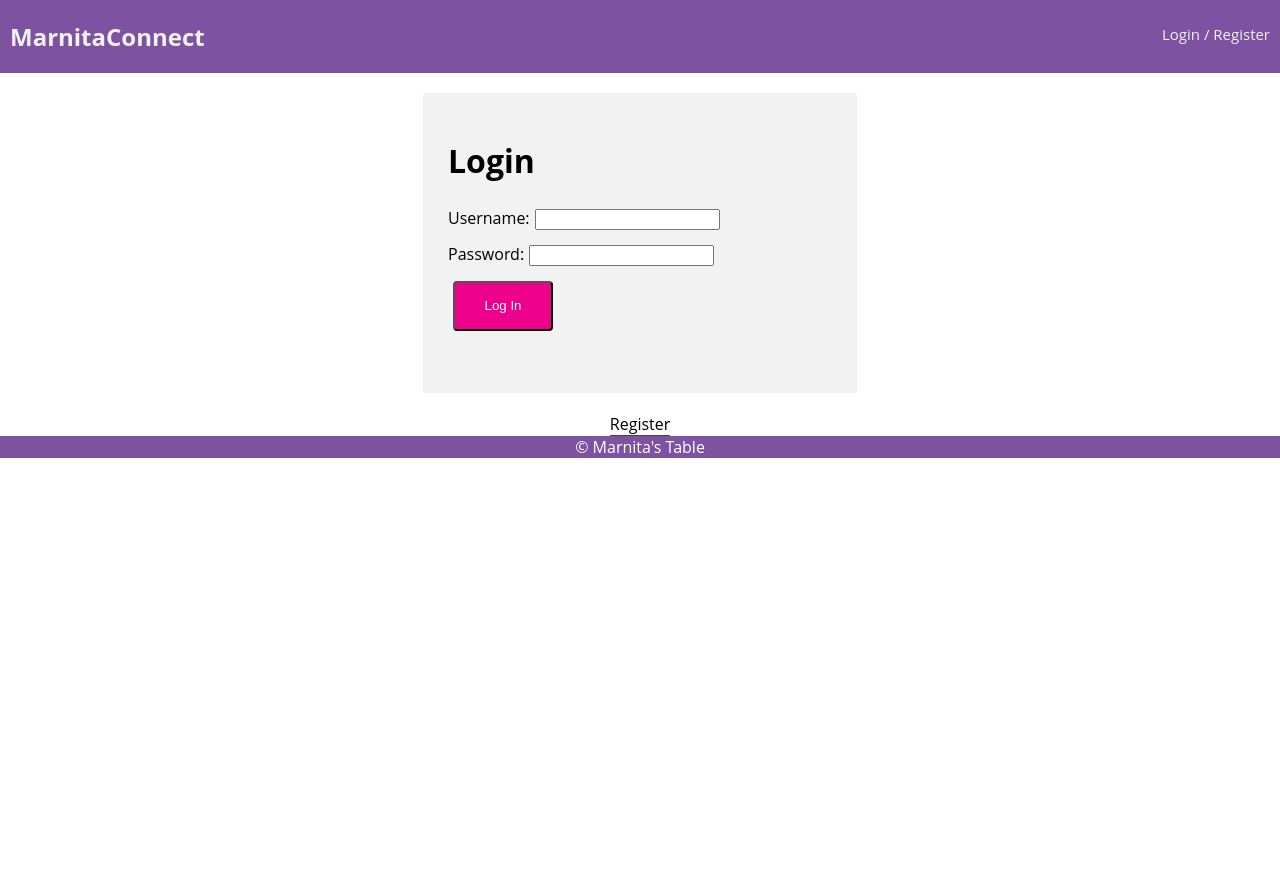
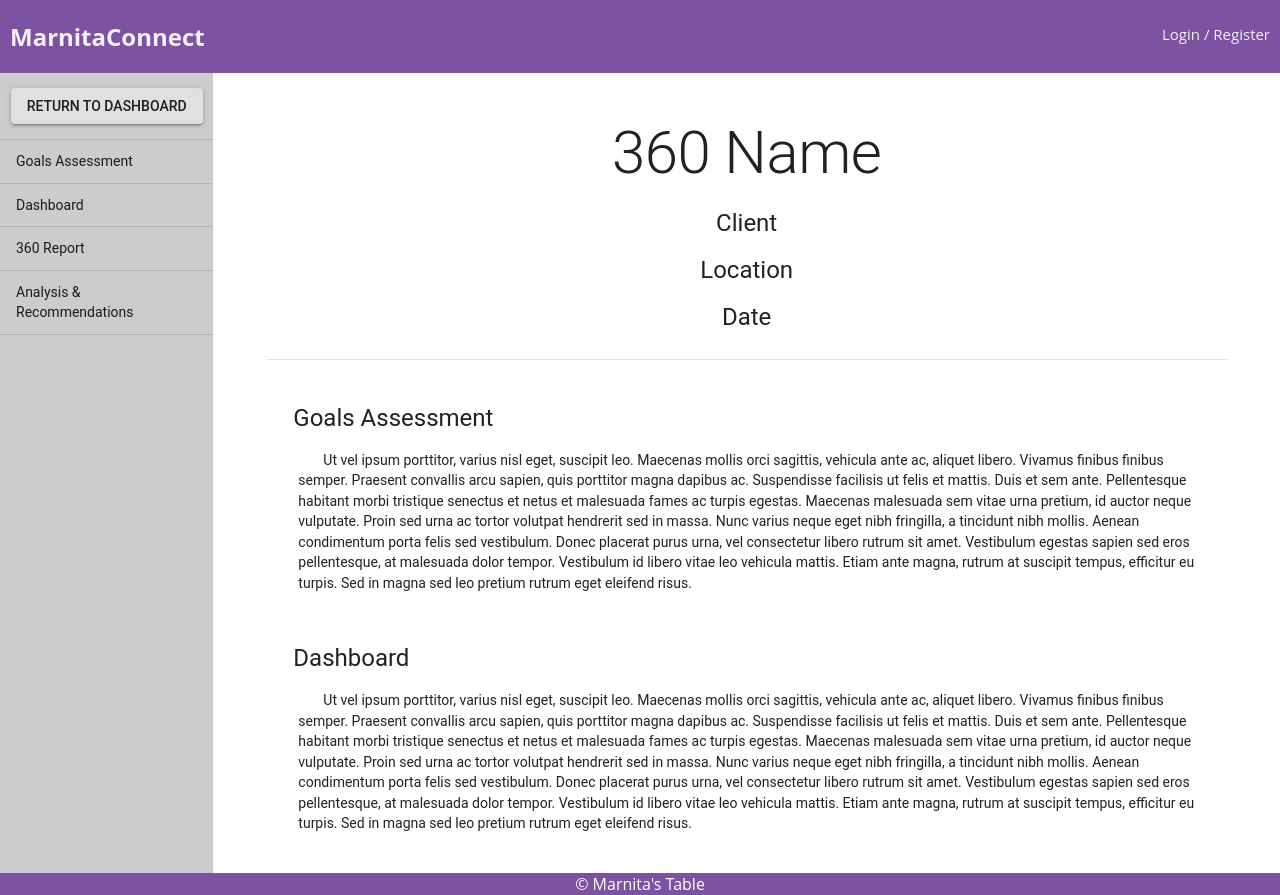
Before and after one commit to ashklein6/izi-access, a React (Create React App) app: page /#/view360 in a window 1280 px wide. Before the commit this address led to /#/generate360. Before the commit the page ends 800 px from the top, so only its background shows below. Built offline with nearby package versions, Linux system fonts and the light colour scheme; no server answers.

Commit message:
installed react-router-hash-link, page scrolls to section

```diff
--- a/package.json
+++ b/package.json
@@ -19,6 +19,7 @@
     "react-dom": "^16.2.0",
     "react-redux": "^5.0.7",
     "react-router-dom": "^4.2.2",
+    "react-router-hash-link": "^1.2.1",
     "react-scripts": "^2.0.3",
     "redux": "^3.7.2",
     "redux-logger": "^3.0.6",
--- a/src/components/App/App.css
+++ b/src/components/App/App.css
@@ -60,3 +60,7 @@
     border-bottom:1px solid #444;
     cursor: pointer;
 }
+
+a {
+    text-decoration: none;
+}
--- a/src/components/View360/View360.js
+++ b/src/components/View360/View360.js
@@ -1,5 +1,7 @@
 import React, { Component } from 'react';
 import { connect } from 'react-redux';
+
+import { HashLink as Link } from 'react-router-hash-link';
 
 // Material-UI
 import { withStyles } from '@material-ui/core/styles';
@@ -49,7 +51,7 @@
     height: '55vh',
     overflow: 'auto'
   },
-  paragraph:{
+  paragraph: {
     margin: '0px 5px 50px 5px',
     textIndent: '25px'
   }
@@ -80,23 +82,38 @@
             Return to Dashboard
           </Button>
           <Divider />
+
           <List className={classes.list}>
+            <Link smooth to="#goals">
               <ListItem button>
                 <Typography>Goals Assessment</Typography>
               </ListItem>
+            </Link>
             <Divider />
+
+            <Link smooth to="#dashboard">
               <ListItem button>
                 <Typography>Dashboard</Typography>
               </ListItem>
+            </Link>
             <Divider />
+
+            <Link smooth to="#360report">
               <ListItem button>
                 <Typography>360 Report</Typography>
               </ListItem>
+            </Link>
             <Divider />
+
+            <Link smooth to="#analysis">
               <ListItem button>
-              <Typography>Analysis &amp; Recommendations</Typography>
+                <Typography>
+                  Analysis &amp; Recommendations
+                </Typography>
               </ListItem>
+            </Link>
             <Divider />
+
           </List>
         </Grid>
         <Grid className={classes.report} item xs={10}>
@@ -108,7 +125,7 @@
             <Divider className={classes.middleDivider} />
           </section>
           <section className={classes.content}>
-            <Typography variant="h5" className={classes.subHeader}>Goals Assessment</Typography>
+            <Typography variant="h5" className={classes.subHeader} id="goals">Goals Assessment</Typography>
             <div className={classes.paragraph}>
               <Typography>
                 Ut vel ipsum porttitor, varius nisl eget, suscipit leo. Maecenas mollis orci sagittis, vehicula ante ac, aliquet libero. Vivamus finibus finibus semper.
@@ -119,7 +136,7 @@
               </Typography>
             </div>
 
-            <Typography variant="h5" className={classes.subHeader}>Dashboard</Typography>
+            <Typography variant="h5" className={classes.subHeader} id="dashboard">Dashboard</Typography>
             <div className={classes.paragraph}>
               <Typography>
                 Ut vel ipsum porttitor, varius nisl eget, suscipit leo. Maecenas mollis orci sagittis, vehicula ante ac, aliquet libero. Vivamus finibus finibus semper.
@@ -130,7 +147,7 @@
               </Typography>
             </div>
 
-            <Typography variant="h5" className={classes.subHeader}>360 Report</Typography>
+            <Typography variant="h5" className={classes.subHeader} id="360report">360 Report</Typography>
             <div className={classes.paragraph}>
               <Typography>
                 Nullam sodales leo nec viverra semper. Fusce suscipit porttitor molestie. Phasellus blandit ut diam vel tempor. Lorem ipsum dolor sit amet, consectetur adipiscing elit.
@@ -151,7 +168,7 @@
               </Typography>
             </div>
 
-            <Typography variant="h5" className={classes.subHeader}>Analysis &amp; Recommendations</Typography>
+            <Typography variant="h5" className={classes.subHeader} id="analysis">Analysis &amp; Recommendations</Typography>
             <div className={classes.paragraph}>
               <Typography>
                 Ut vel ipsum porttitor, varius nisl eget, suscipit leo. Maecenas mollis orci sagittis, vehicula ante ac, aliquet libero. Vivamus finibus finibus semper.
```
Lines whose indentation alone changed are shown as unchanged.
